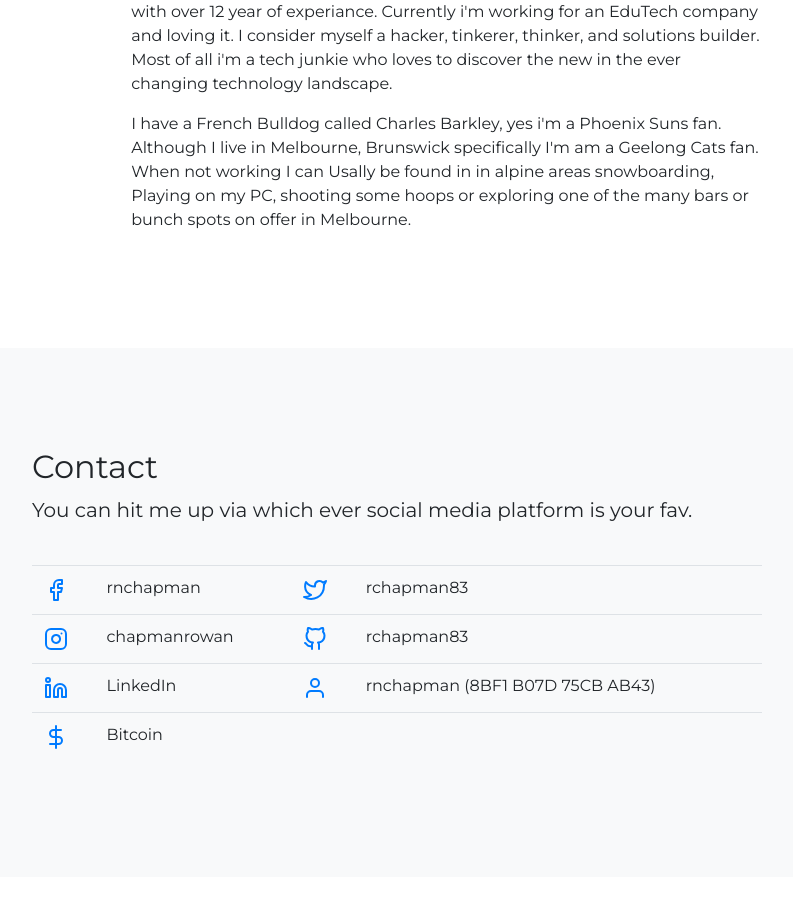
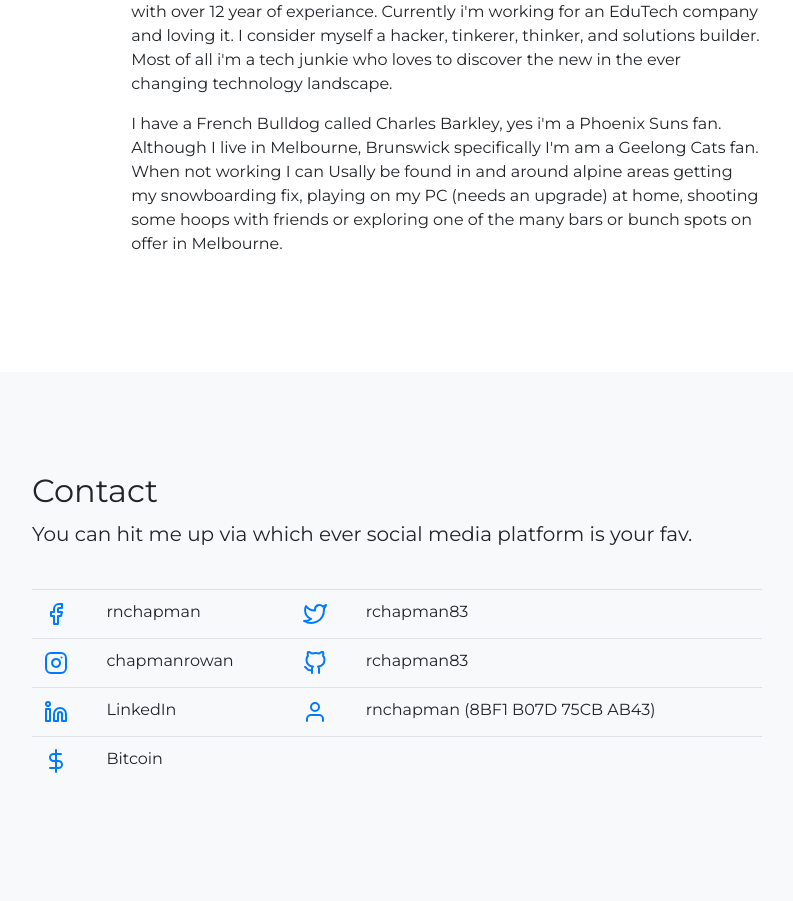
Before and after one commit to rchapman83/personal-web, a Flask app: template app/templates/index.html in a window 1280 px wide. Shown: the part 632-1533 px from the top of the page, without its empty margins (243-1036 px from the left). Before the commit the page ends 1381 px from the top, so only its background shows below. Run offline with Flask 2, Linux system fonts and the light colour scheme; the template is opened without the code that fills it, so the values that code supplies are empty; some libraries are stand-ins or nearby versions.

Commit message:
update txt

```diff
--- a/app/templates/index.html
+++ b/app/templates/index.html
@@ -50,8 +50,9 @@ h {% extends "base.html" %}
                 <p>
                     I have a French Bulldog called Charles Barkley, yes i'm a Phoenix Suns fan. Although
                     I live in Melbourne, Brunswick specifically I'm am a Geelong Cats fan.
-                    When not working I can Usally be found in in alpine areas snowboarding, Playing on my PC,
-                    shooting some hoops or exploring one of the many bars or bunch spots on offer in Melbourne.
+                    When not working I can Usally be found in and around alpine areas getting my snowboarding fix,
+                    playing on my PC (needs an upgrade) at home, shooting some hoops with friends or
+                    exploring one of the many bars or bunch spots on offer in Melbourne.
                 </p>
             </div>
             </div>
```
